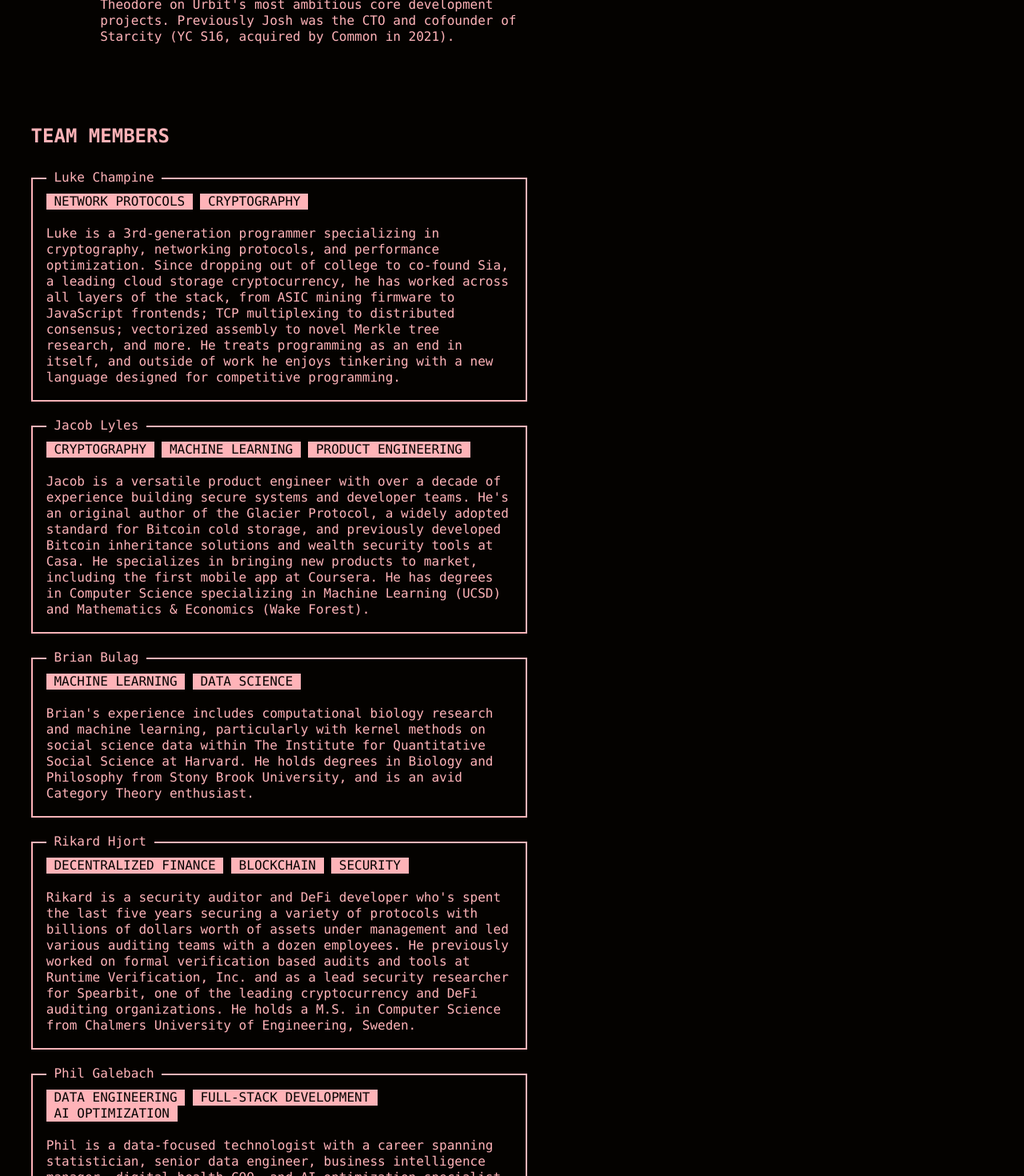
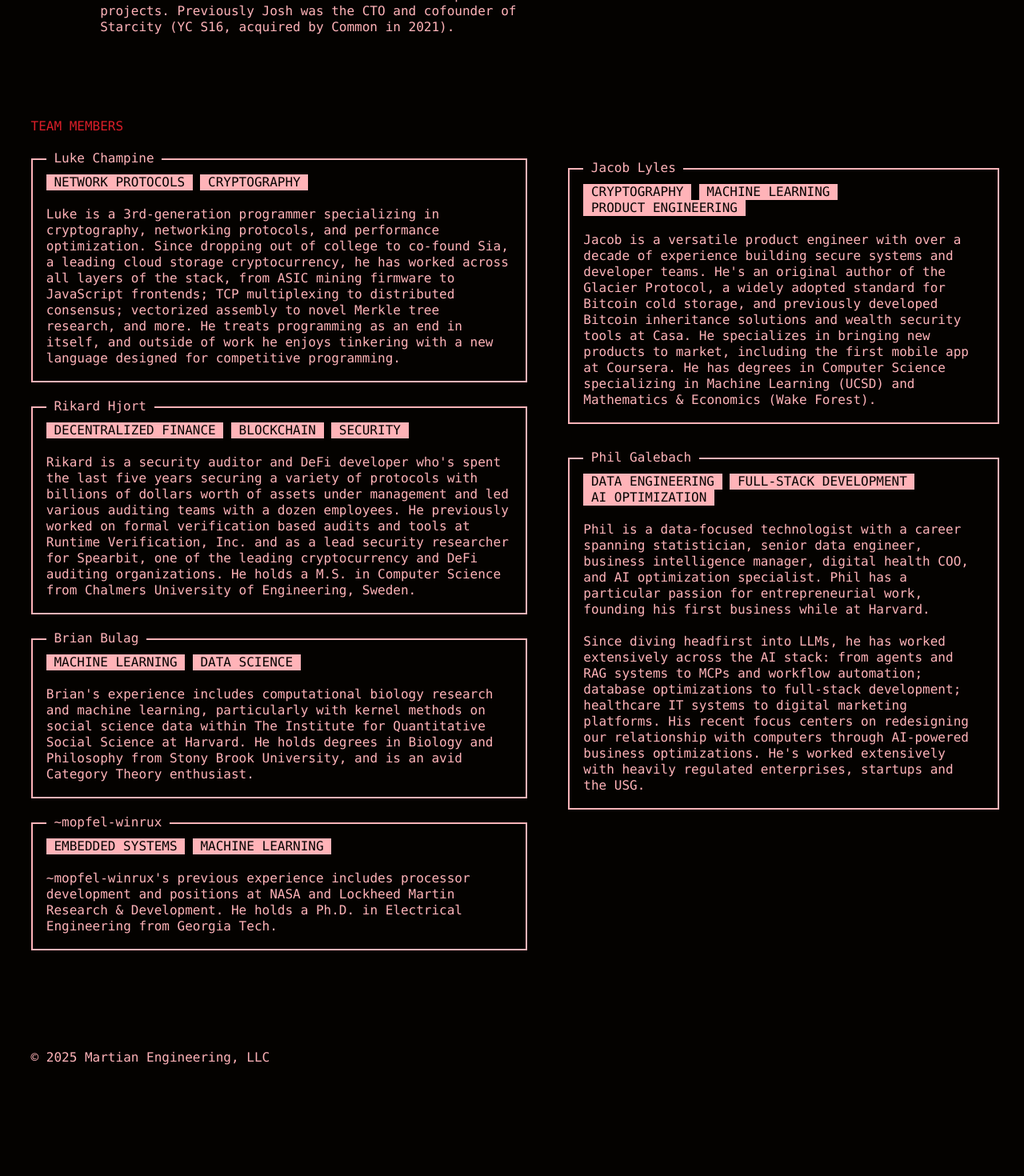
Before and after one commit to Martian-Engineering/martian.engineering, a Next.js app in the folder martian-next/: page /team in a window 1280 px wide. Shown: the part 660-2130 px from the top of the page at 80% size. After the commit the page ends 2012 px from the top, so only its background shows below. Built offline with nearby package versions, Linux system fonts and the light colour scheme; a web font is replaced by a local one.

Commit message:
copy and style updates throughout

```diff
--- a/martian-next/app/page.module.scss
+++ b/martian-next/app/page.module.scss
@@ -15,14 +15,22 @@
 
 .rightColumn {
   display: flex;
-  justify-content: center;
-  align-items: flex-start;
+  flex-direction: column;
+  justify-content: flex-start;
+  align-items: center;
+  gap: 2rem;
   margin-bottom: 2rem;
 
   @media (max-width: 1064px) {
     padding-top: 0;
     margin-top: 2rem;
+    gap: 1.5rem;
   }
+}
+
+.rightColumnStretch {
+  align-items: stretch;
+  width: 100%;
 }
 
 .testimonialShell {
--- a/martian-next/app/team/page.tsx
+++ b/martian-next/app/team/page.tsx
@@ -26,7 +26,7 @@
         <div className={styles.leftColumn}>
           <Grid>
             <Row>
-              <span style={{ color: "var(--theme-text)" }}>TEAM</span>
+              <span className={styles.whyAccent}>TEAM</span>
             </Row>
             <br />
             <Row>
@@ -44,9 +44,10 @@
       <div className={styles.gridContainer} style={{ marginTop: "4rem" }}>
         <div className={styles.leftColumn}>
           <Grid>
-            <h2 style={{ color: "var(--theme-text)", marginBottom: "2rem" }}>
-              OWNERS
-            </h2>
+            <Row>
+              <span className={styles.whyAccent}>OWNERS</span>
+            </Row>
+            <br />
 
             <Avatar
               src="/headshots/ted.jpg"
@@ -97,9 +98,10 @@
       <div className={styles.gridContainer} style={{ marginTop: "4rem" }}>
         <div className={styles.leftColumn}>
           <Grid>
-            <h2 style={{ color: "var(--theme-text)", marginBottom: "2rem" }}>
-              TEAM MEMBERS
-            </h2>
+            <Row>
+              <span className={styles.whyAccent}>TEAM MEMBERS</span>
+            </Row>
+            <br />
 
             <Card title="Luke Champine" mode="left">
               <Badge>network protocols</Badge> <Badge>cryptography</Badge>
@@ -114,33 +116,6 @@
               research, and more. He treats programming as an end in itself, and
               outside of work he enjoys tinkering with a new language designed
               for competitive programming.
-            </Card>
-            <br />
-            <Card title="Jacob Lyles" mode="left">
-              <Badge>cryptography</Badge> <Badge>machine learning</Badge>{" "}
-              <Badge>product engineering</Badge>
-              <br />
-              <br />
-              Jacob is a versatile product engineer with over a decade of
-              experience building secure systems and developer teams. He's an
-              original author of the Glacier Protocol, a widely adopted standard
-              for Bitcoin cold storage, and previously developed Bitcoin
-              inheritance solutions and wealth security tools at Casa. He
-              specializes in bringing new products to market, including the
-              first mobile app at Coursera. He has degrees in Computer Science
-              specializing in Machine Learning (UCSD) and Mathematics &
-              Economics (Wake Forest).
-            </Card>
-            <br />
-            <Card title="Brian Bulag" mode="left">
-              <Badge>machine learning</Badge> <Badge>data science</Badge>
-              <br />
-              <br />
-              Brian&apos;s experience includes computational biology research
-              and machine learning, particularly with kernel methods on social
-              science data within The Institute for Quantitative Social Science
-              at Harvard. He holds degrees in Biology and Philosophy from Stony
-              Brook University, and is an avid Category Theory enthusiast.
             </Card>
             <br />
             <Card title="Rikard Hjort" mode="left">
@@ -159,27 +134,15 @@
               Engineering, Sweden.
             </Card>
             <br />
-            <Card title="Phil Galebach" mode="left">
-              <Badge>data engineering</Badge>{" "}
-              <Badge>full-stack development</Badge>{" "}
-              <Badge>AI optimization</Badge>
+            <Card title="Brian Bulag" mode="left">
+              <Badge>machine learning</Badge> <Badge>data science</Badge>
               <br />
               <br />
-              Phil is a data-focused technologist with a career spanning
-              statistician, senior data engineer, business intelligence manager,
-              digital health COO, and AI optimization specialist. Phil has a
-              particular passion for entrepreneurial work, founding his first
-              business while at Harvard.
-              <br />
-              <br />
-              Since diving headfirst into LLMs, he has worked extensively across
-              the AI stack: from agents and RAG systems to MCPs and workflow
-              automation; database optimizations to full-stack development;
-              healthcare IT systems to digital marketing platforms. His recent
-              focus centers on redesigning our relationship with computers
-              through AI-powered business optimizations. He&apos;s worked
-              extensively with heavily regulated enterprises, startups and the
-              USG.
+              Brian&apos;s experience includes computational biology research
+              and machine learning, particularly with kernel methods on social
+              science data within The Institute for Quantitative Social Science
+              at Harvard. He holds degrees in Biology and Philosophy from Stony
+              Brook University, and is an avid Category Theory enthusiast.
             </Card>
             <br />
             <Card title="~mopfel-winrux" mode="left">
@@ -194,7 +157,44 @@
             <br />
           </Grid>
         </div>
-        <div className={styles.rightColumn}>{/* Empty right column */}</div>
+        <div className={`${styles.rightColumn} ${styles.rightColumnStretch}`}>
+          <Card title="Jacob Lyles" mode="left" style={{ marginTop: "4.5rem" }}>
+            <Badge>cryptography</Badge> <Badge>machine learning</Badge>{" "}
+            <Badge>product engineering</Badge>
+            <br />
+            <br />
+            Jacob is a versatile product engineer with over a decade of
+            experience building secure systems and developer teams. He&apos;s an
+            original author of the Glacier Protocol, a widely adopted standard
+            for Bitcoin cold storage, and previously developed Bitcoin
+            inheritance solutions and wealth security tools at Casa. He
+            specializes in bringing new products to market, including the first
+            mobile app at Coursera. He has degrees in Computer Science
+            specializing in Machine Learning (UCSD) and Mathematics & Economics
+            (Wake Forest).
+          </Card>
+          <Card title="Phil Galebach" mode="left">
+            <Badge>data engineering</Badge>{" "}
+            <Badge>full-stack development</Badge> <Badge>AI optimization</Badge>
+            <br />
+            <br />
+            Phil is a data-focused technologist with a career spanning
+            statistician, senior data engineer, business intelligence manager,
+            digital health COO, and AI optimization specialist. Phil has a
+            particular passion for entrepreneurial work, founding his first
+            business while at Harvard.
+            <br />
+            <br />
+            Since diving headfirst into LLMs, he has worked extensively across
+            the AI stack: from agents and RAG systems to MCPs and workflow
+            automation; database optimizations to full-stack development;
+            healthcare IT systems to digital marketing platforms. His recent
+            focus centers on redesigning our relationship with computers through
+            AI-powered business optimizations. He&apos;s worked extensively with
+            heavily regulated enterprises, startups and the USG.
+          </Card>
+          <br />
+        </div>
       </div>
 
       <div className={styles.gridContainer} style={{ marginTop: "4rem" }}>
@@ -203,7 +203,7 @@
             <Row>© 2025 Martian Engineering, LLC</Row>
           </Grid>
         </div>
-        <div className={styles.rightColumn}>{/* Empty right column */}</div>
+        <div className={`${styles.rightColumn} ${styles.rightColumnStretch}`}>{/* Empty right column */}</div>
       </div>
     </DefaultLayout>
   );
--- a/martian-next/components/ClientLogos.module.scss
+++ b/martian-next/components/ClientLogos.module.scss
@@ -5,19 +5,26 @@
 
 .grid {
   display: grid;
-  grid-template-columns: repeat(auto-fit, minmax(200px, 1fr));
-  gap: 2rem;
+  grid-auto-flow: column;
+  grid-template-rows: repeat(3, auto);
+  grid-auto-columns: minmax(220px, 1fr);
+  column-gap: 3rem;
+  row-gap: 2rem;
   align-items: center;
   justify-items: center;
+  justify-content: center;
 
-  @media (max-width: 768px) {
-    grid-template-columns: repeat(auto-fit, minmax(150px, 1fr));
-    gap: 1.5rem;
+  @media (max-width: 1024px) {
+    grid-auto-flow: row;
+    grid-template-rows: none;
+    grid-template-columns: repeat(2, minmax(0, 1fr));
+    column-gap: 2rem;
+    row-gap: 1.5rem;
   }
 
-  @media (max-width: 480px) {
-    grid-template-columns: repeat(2, 1fr);
-    gap: 1rem;
+  @media (max-width: 640px) {
+    grid-template-columns: repeat(1, minmax(0, 1fr));
+    row-gap: 1.25rem;
   }
 }
 
```
Also changed, not shown: martian-next/app/hire/page.tsx (+4 -3 lines), martian-next/app/page.tsx (+45 -25 lines), martian-next/components/ClientLogos.tsx (line endings or trailing spaces), 1 other file (tests, documents, lock files or other folders).
